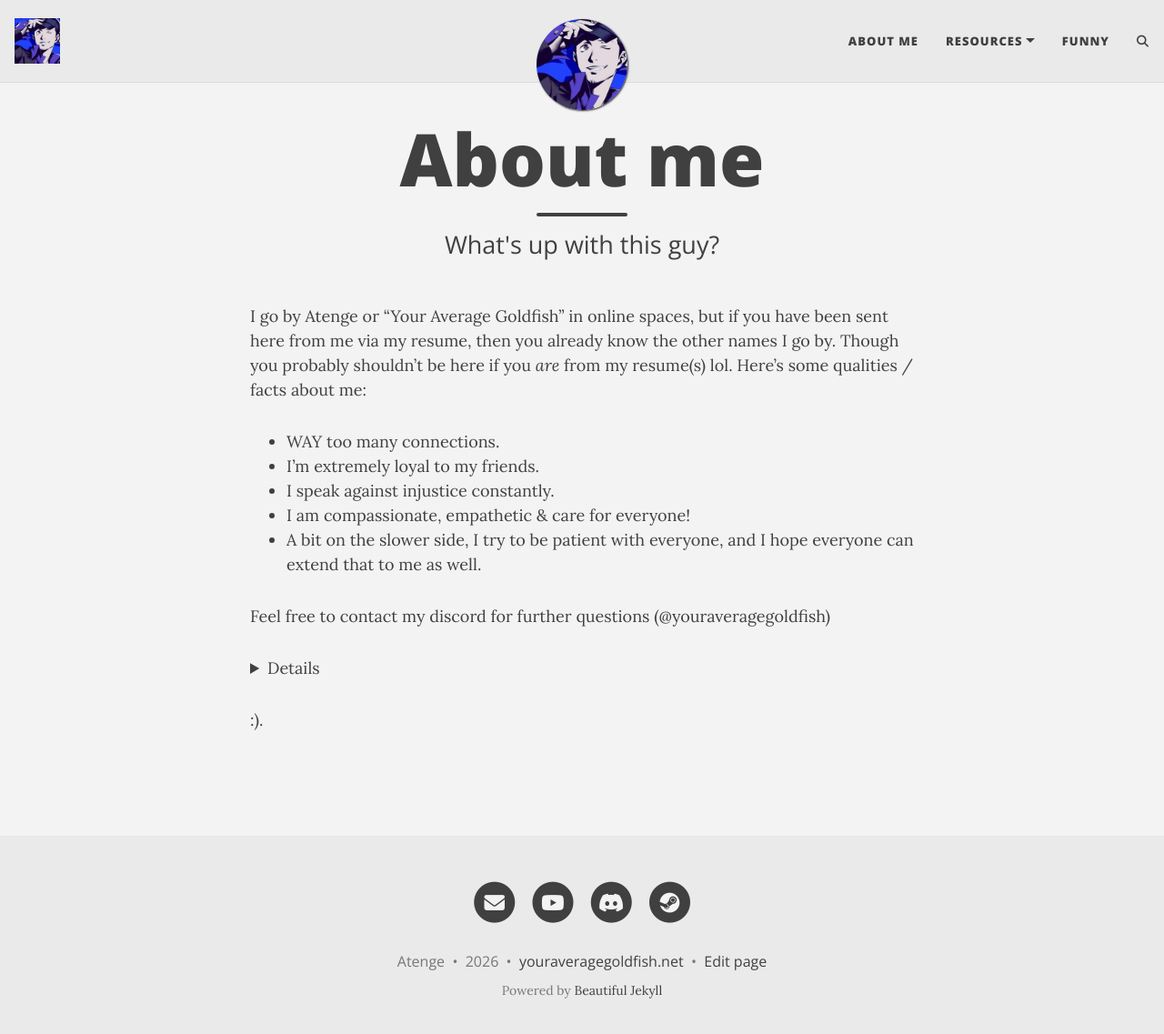
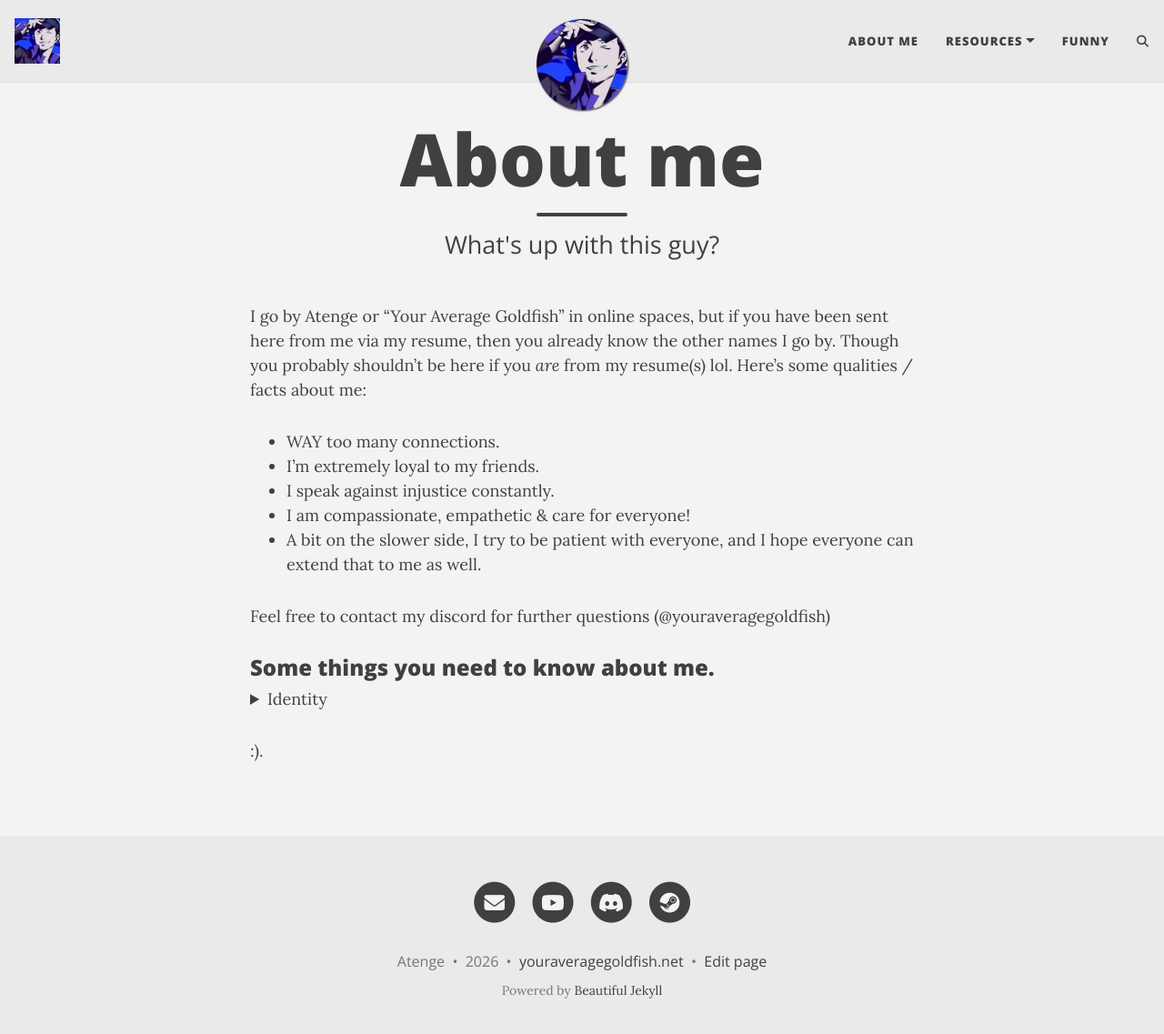
Before and after one commit to LeCTester/LeCTester.github.io, a Jekyll site: the page built from aboutme.md, in a window 1280 px wide and 1150 px high. Shown: the top 1137 px of the window at 91% size. Built offline with Jekyll 4.4.1, drawn with Linux system fonts in a browser that asks for light colours; comment, search, counter and statistics services are not loaded.

Commit message:
Update aboutme.md

```diff
--- a/aboutme.md
+++ b/aboutme.md
@@ -16,8 +16,9 @@ Here's some qualities / facts about me:
 
 Feel free to contact my discord for further questions (@youraveragegoldfish)
 
+### Some things you need to know about me.
 <details markdown="1">
-### <summary>My story</summary>
+<summary>Identity</summary>
   Testing Testing 123
 </details>
 :).
```
